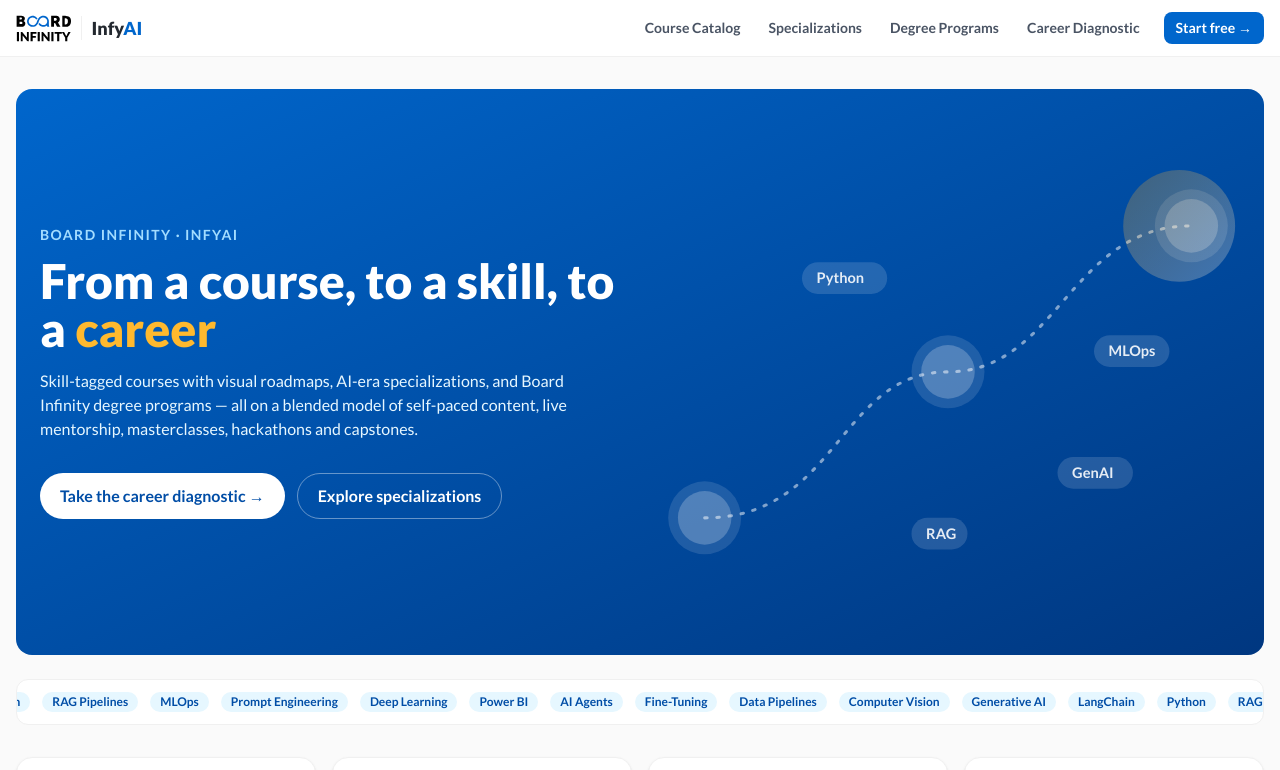
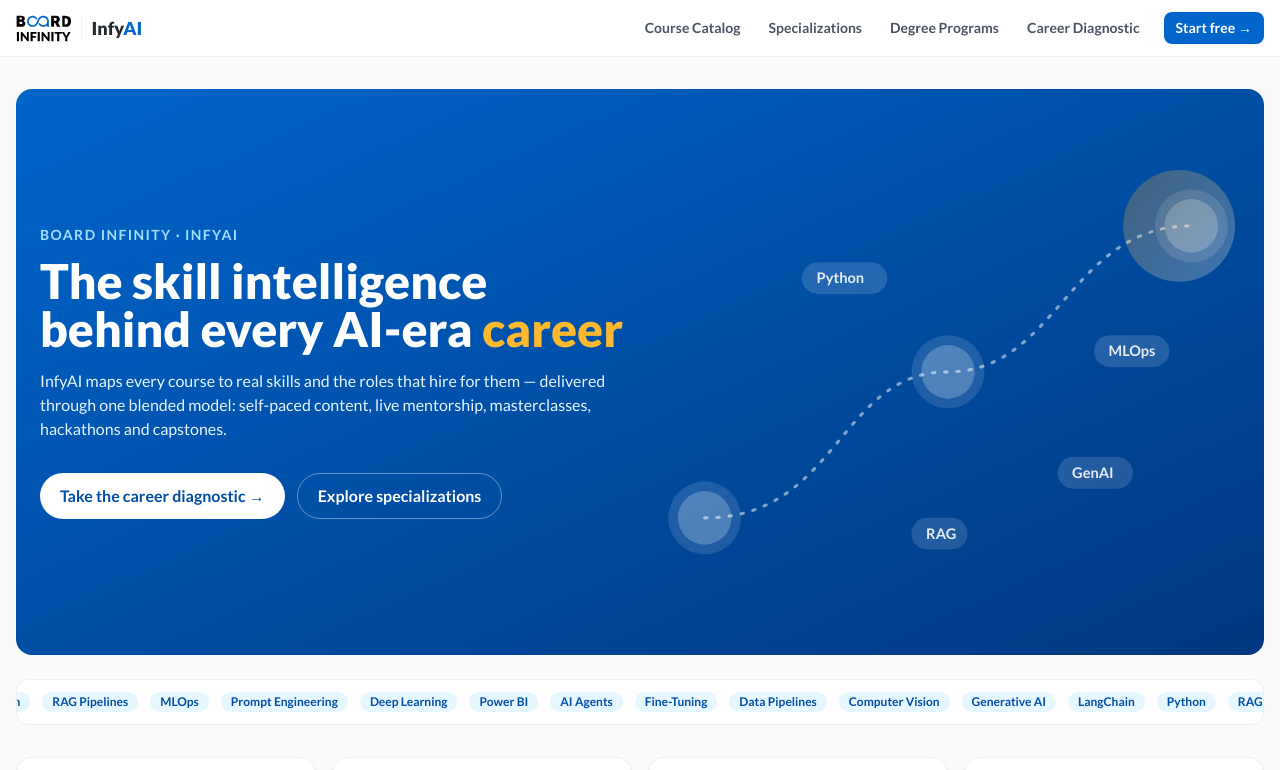
Before and after one commit to ravi6703/infyskill, a Next.js app: page / in a window 1280 px wide. Shown: the top 770 px of the page. Built offline with nearby package versions, Linux system fonts and the light colour scheme.

Commit message:
v9.5: new homepage hero — 'The skill intelligence behind every AI-era career'

```diff
--- a/app/page.jsx
+++ b/app/page.jsx
@@ -24,10 +24,10 @@
       <section className="grid items-center gap-8 overflow-hidden rounded-2xl bg-gradient-to-br from-brand-500 to-brand-700 px-6 py-12 text-white md:grid-cols-2 md:py-16">
         <div className="animate-fadeUp">
           <p className="mb-3 text-sm font-bold uppercase tracking-widest text-brand-100">Board Infinity · InfyAI</p>
-          <h1 className="text-4xl font-black sm:text-5xl">From a course, to a skill, to a <span className="text-peel-400">career</span></h1>
+          <h1 className="text-4xl font-black sm:text-5xl">The skill intelligence behind every AI-era <span className="text-peel-400">career</span></h1>
           <p className="mt-4 max-w-xl text-brand-50">
-            Skill-tagged courses with visual roadmaps, AI-era specializations, and Board Infinity degree programs —
-            all on a blended model of self-paced content, live mentorship, masterclasses, hackathons and capstones.
+            InfyAI maps every course to real skills and the roles that hire for them — delivered through one blended model:
+            self-paced content, live mentorship, masterclasses, hackathons and capstones.
           </p>
           <div className="mt-8 flex flex-wrap gap-3">
             <Link href="/diagnostic" className="btn bg-white text-brand-600 hover:bg-brand-50">Take the career diagnostic →</Link>
```
